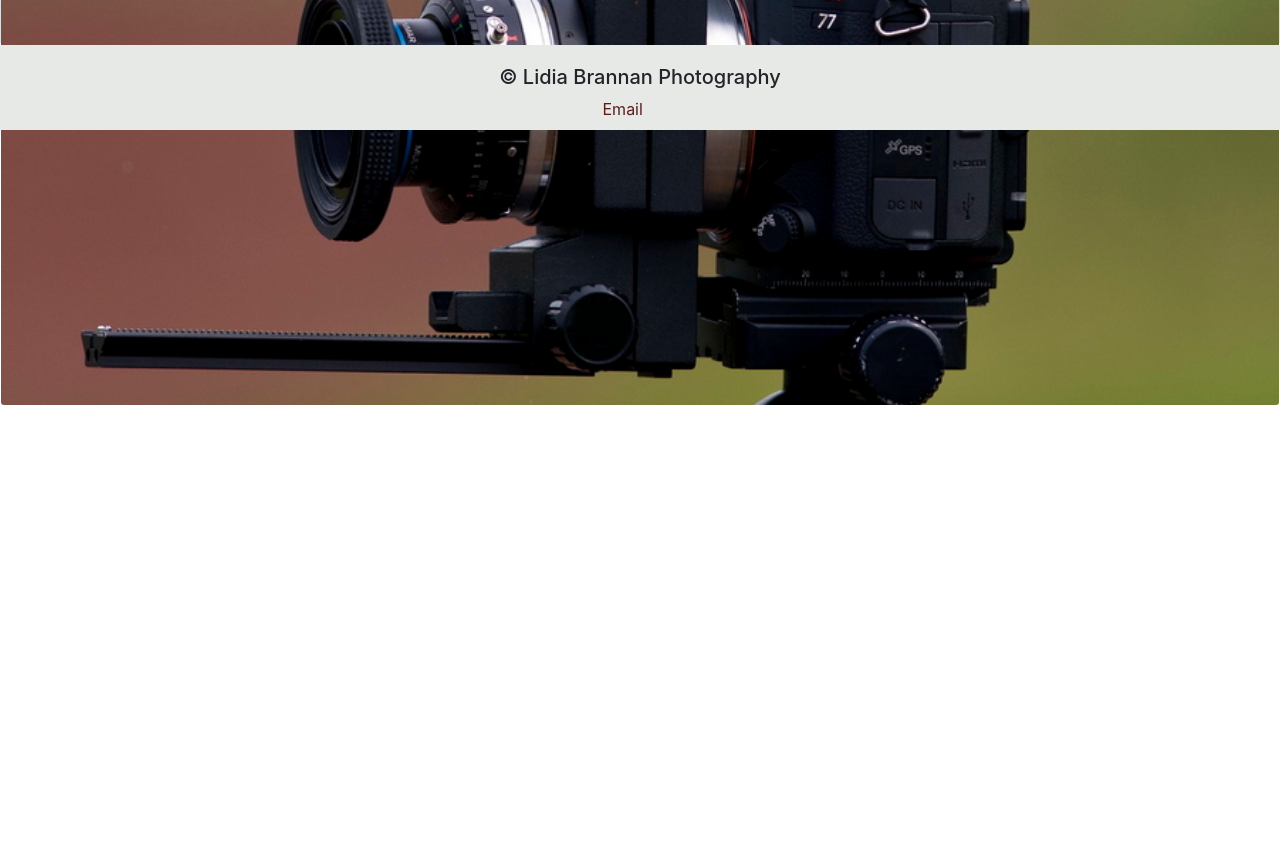
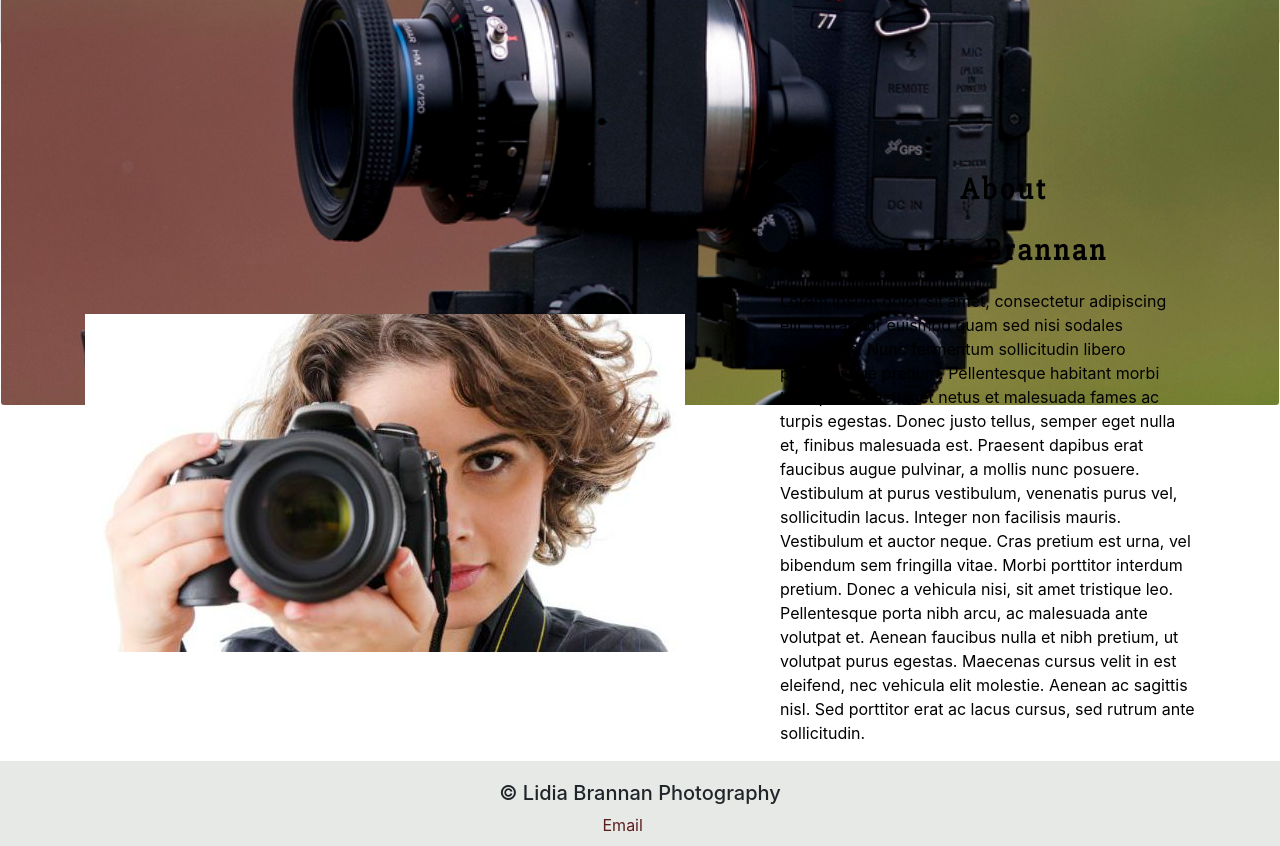
Before and after one commit to NatalyaGar/LidochkaPhotography, a plain HTML site: page index.html in a window 1280 px wide. Shown: the part 640-1486 px from the top of the page. Before the commit the page ends 1200 px from the top, so only its background shows below. Drawn offline with nearby package versions, Linux system fonts and the light colour scheme; a web font is replaced by a local one.

Commit message:
about img and text

```diff
--- a/css/index.css
+++ b/css/index.css
@@ -54,11 +54,47 @@
 body {
   min-height: 1200px;
 }
+
 nav {
   background: #eaebec;
   min-height: 85px;
 }
 
+.AboutW {
+  text-align: center;
+  font-size: 30px;
+  margin-top: 10%;
+  margin-left: 8%;
+  font-weight: bold;
+  font-family: "Slabo 27px", serif;
+  letter-spacing: 3px;
+}
+
+.LBAbout {
+  text-align: center;
+  font-size: 30px;
+  /* margin-top: 10%; */
+  margin-left: 8%;
+  font-weight: bold;
+  font-family: "Slabo 27px", serif;
+  letter-spacing: 3px;
+}
+
+.textAbout {
+  color: black;
+  /* text-align: justify; */
+  padding-left: 50%;
+}
+#containerAbout {
+  /* padding: 30px 60px 30px 60px; */
+
+  margin-top: 80px;
+}
+
+.bio-image {
+  /* margin: auto; */
+  margin-top: 70%;
+}
 #footerName {
   padding-top: 20px;
 }
--- a/index.html
+++ b/index.html
@@ -52,13 +52,30 @@
                    </nav>
 
           <div id="bodyimg" class="card bg-* text-white">
-               <!-- <div> -->
-          <img class="card-img" src="images/main.jpg" alt="Card image">
-          <div class="card-img-overlay">
-                <p class=class="card-text" id="mainName">Lidia Brannan Photography</p>
-                  <p id="staf" class="animated infiniteb bounceInDown">Events - Maternity  -  Family  -  Portraits</p>
+            <img class="card-img" src="images/main.jpg" alt="Card image">
+            <div class="card-img-overlay">
+                    <p class=class="card-text" id="mainName">Lidia Brannan Photography</p>
+                    <p id="staf" class="animated infiniteb bounceInDown">Events - Maternity  -  Family  -  Portraits</p>
+            </div>
           </div>
+
+         <form>
+          <div id="containerAbout" class="container">
+            <div class="form-row">
+                    <div class="col-3">
+                        <p> <img class="bio-image" src="./images/about.jpg" class="img-thumbnail" alt="Lidia Brannan photo"/></p>
+                    </div>
+
+                     <div class="col-9">
+                        <div class="textAbout">
+                            <p class="AboutW">About</p>
+                           <p class="LBAbout">Lidia Brannan</p>
+                            <p>Lorem ipsum dolor sit amet, consectetur adipiscing elit. Curabitur euismod quam sed nisi sodales accumsan. Nunc fermentum sollicitudin libero pellentesque pretium. Pellentesque habitant morbi tristique senectus et netus et malesuada fames ac turpis egestas. Donec justo tellus, semper eget nulla et, finibus malesuada est. Praesent dapibus erat faucibus augue pulvinar, a mollis nunc posuere. Vestibulum at purus vestibulum, venenatis purus vel, sollicitudin lacus. Integer non facilisis mauris. Vestibulum et auctor neque. Cras pretium est urna, vel bibendum sem fringilla vitae. Morbi porttitor interdum pretium. Donec a vehicula nisi, sit amet tristique leo. Pellentesque porta nibh arcu, ac malesuada ante volutpat et. Aenean faucibus nulla et nibh pretium, ut volutpat purus egestas. Maecenas cursus velit in est eleifend, nec vehicula elit molestie. Aenean ac sagittis nisl. Sed porttitor erat ac lacus cursus, sed rutrum ante sollicitudin.</p>
+                        </div>
+                    </div>
+            </div>
           </div>
+        </form>
 
           <!-- Sticky Footer -->
           <footer>
```
